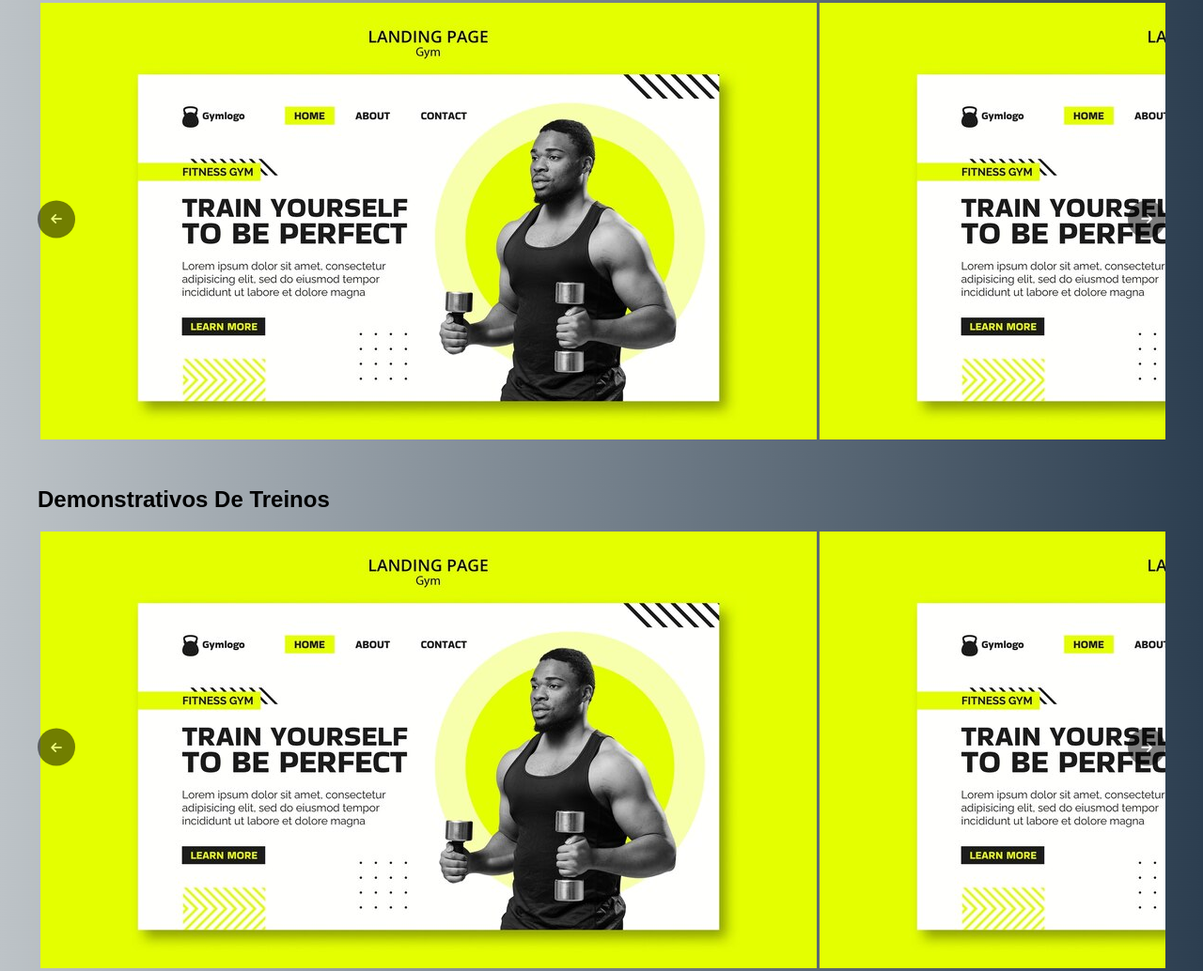
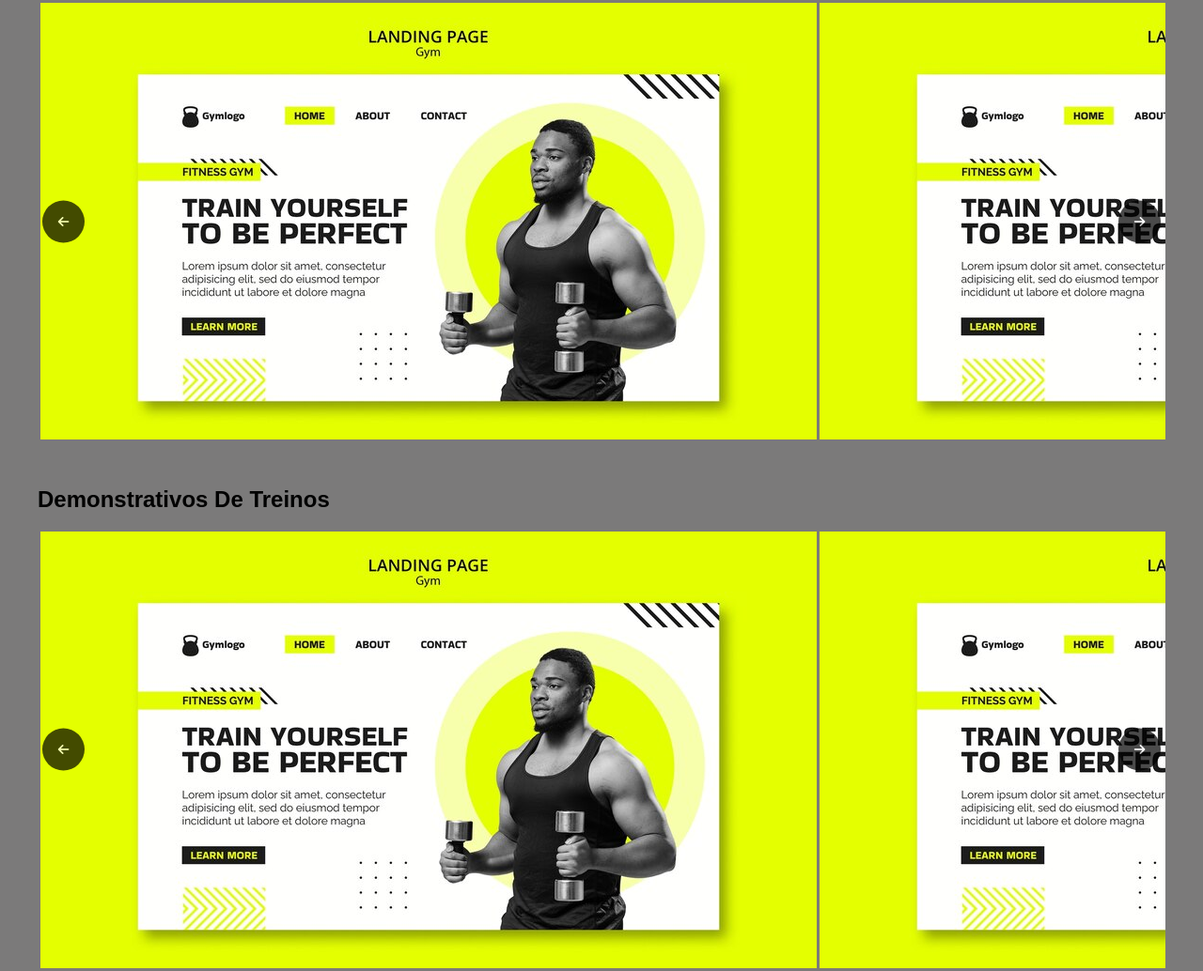
Before and after one commit to Guicoding01/PJ_rafa, a plain HTML site: page index.html in a window 1280 px wide. Shown: the part 824-1858 px from the top of the page at 94% size. Drawn offline with Linux system fonts and the light colour scheme.

Commit message:
ajustando css

```diff
--- a/style.css
+++ b/style.css
@@ -2,8 +2,11 @@ body {
     font-family: 'Arial', sans-serif;
     margin: 0;
     padding: 0;
+    background-color: rgba(27, 26, 26, 0.575);
+    /*
     background-image: url("Grade_Grey.jpg");
     background-size: 100%;
+    */
   }
 
 
@@ -15,6 +18,7 @@ body {
   h1{
     letter-spacing: 5px;
     text-transform: uppercase;
+    margin-right: 10px;
   }
    h2{
     margin-top:50px;
@@ -69,16 +73,9 @@ body {
     padding: 20px;
     border: 1px solid #ddd;
     border-radius: 8px;
-    opacity: 0.5;
-    transition: 1s;
-    cursor: pointer;
     margin-top: 10px;
   }
-  .service:hover{
-    opacity: 1;
 
-
-  }
   .gallery {
     display: flex;
     flex-wrap: wrap;
@@ -96,13 +93,13 @@ body {
   button {
     background-color: #333;
     color: #fff;
-    padding: 10px;
     border: none;
     cursor: pointer;
-    margin-bottom: 5px;
+    margin: 5px;
+
   }
-  button:hover {
-    background-color: #555;
+  button:active{
+    background-color: #333;
   }
   button>a {
     text-decoration: none;
@@ -113,10 +110,10 @@ body {
     text-align: center;
     padding: 10px 0;
   }
-footer p{
-  color: white;
-  font-weight: bold;
-}
+  footer p{
+    color: white;
+    font-weight: bold;
+  }
 
 
 
@@ -161,24 +158,22 @@ footer p{
 
 .carousel-button {
   cursor: pointer;
-  height: 40px;
-  width: 40px;
+  height: 45px;
+  width: 45px;
   background-color: #000000;
-  color: #fff;
   border: none;
   border-radius:50%;
-  opacity: 0.5;
+  opacity: 0.7;
 }
 
 .carousel-btn{
   cursor: pointer;
-  height: 40px;
-  width: 40px;
+  height: 45px;
+  width: 45px;
   background-color: #000000;
-  color: #fff;
   border: none;
   border-radius:50%;
-  opacity: 0.5;
+  opacity: 0.7;
 }
 
 /* animaçao da logo*/
```
